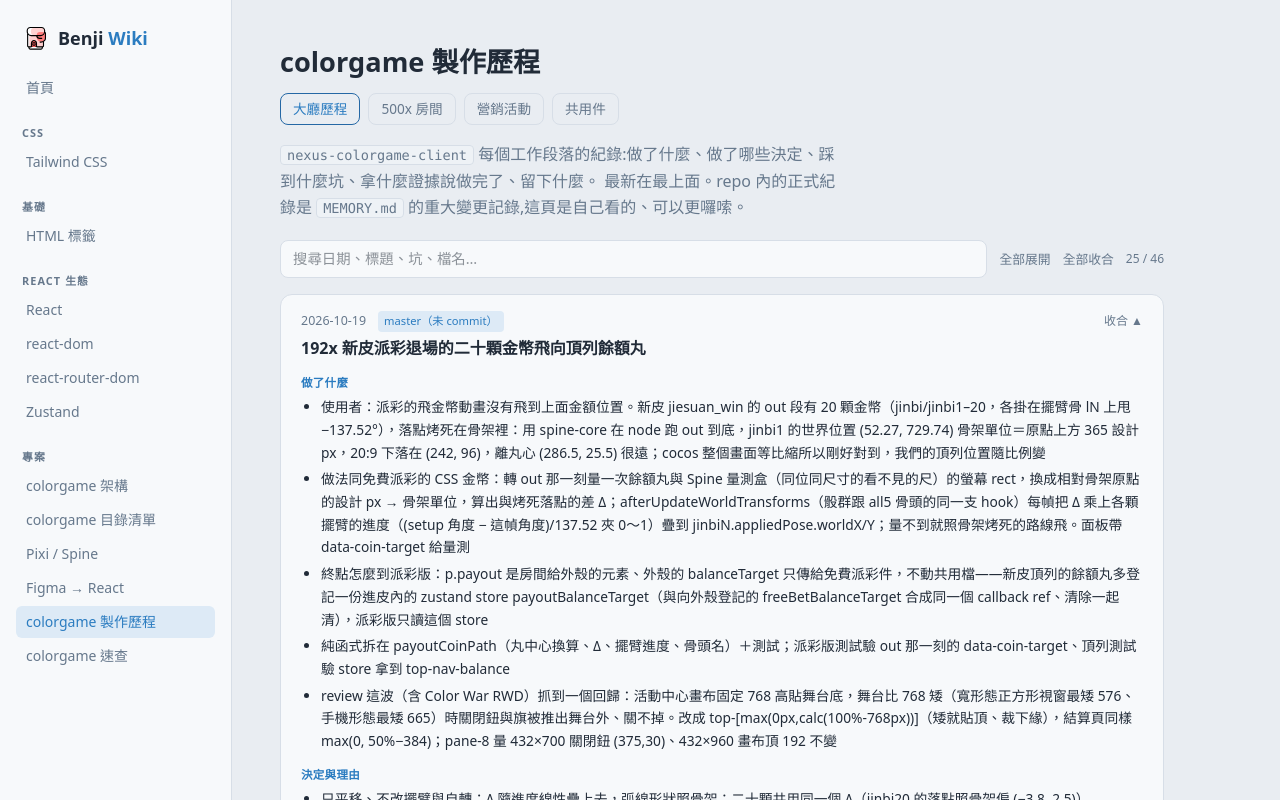
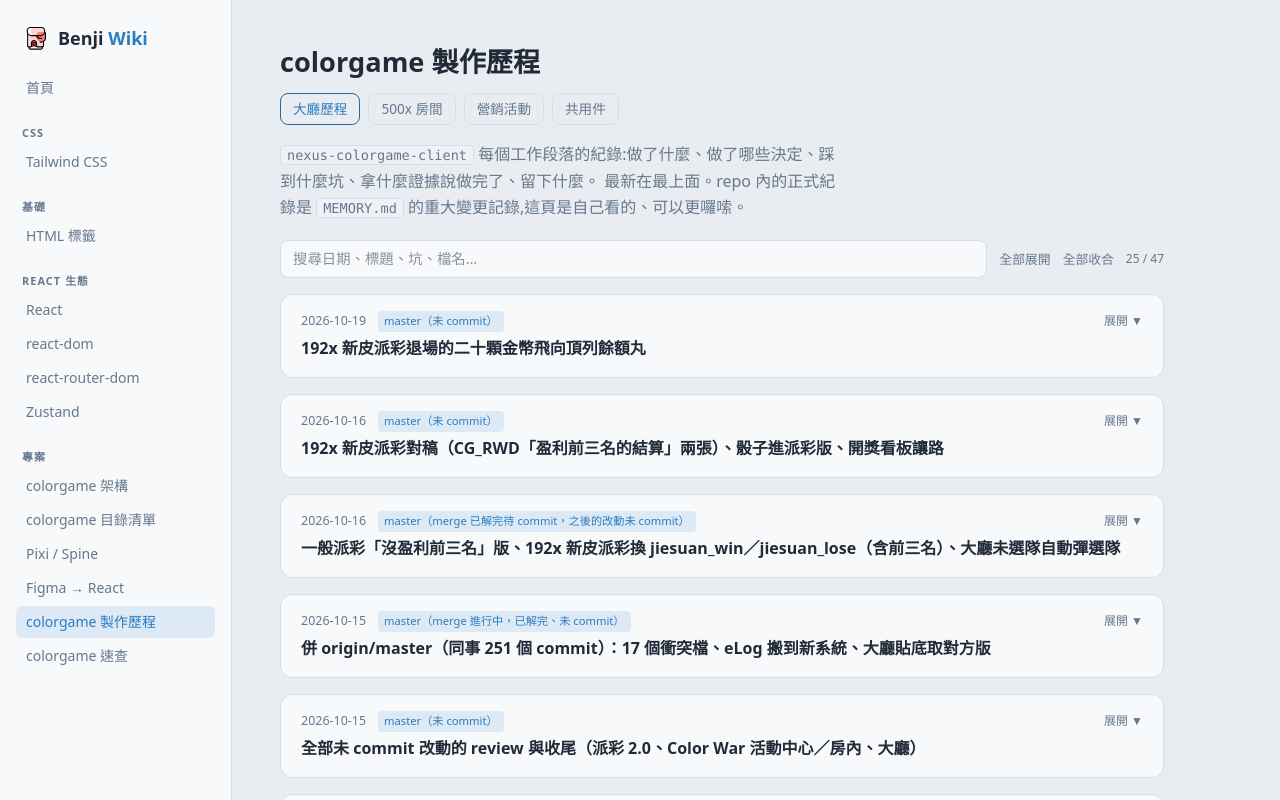
Before and after one commit to f840214/benji-wiki, a React (Vite) app: page /#/colorgame-log in a window 1280 px wide. Shown: the top 800 px of the page. Built offline with nearby package versions, Linux system fonts and the light colour scheme.

Commit message:
colorgame-log: 500x 注區對新稿

```diff
--- a/src/pages/ColorGameLogPage.jsx
+++ b/src/pages/ColorGameLogPage.jsx
@@ -16,6 +16,20 @@ import Code from '../components/Code.jsx'
 //   links    相關頁 / 文件([[文字, href]])
 
 const ENTRIES = [
+  {
+    topic: '500x',
+    date: '2026-10-19',
+    title: '500x 注區對新稿 CG_RWD R1z2OHiV1oDkkwQwp3t9U2（投注期間）',
+    branch: 'master（未 commit）',
+    summary: [
+      '使用者給 RWD 頁 105:179831（19 欄 UI 狀態 × 16:9／20:9／21:9／4:3），桌面 ~/Desktop/對稿圖/500x 已匯 7 張 16:9 圖；用 Figma 縮圖跟 PNG 比對出對應節點：投注期間＝自定義籌碼欄 1038:25361、抽電子倍率 105:184193、榜單 280:148633、派彩基本倍率 105:196914、第一次縮 252:80871、第二次縮 226:60146、路書內頁 1617:70041',
+      '使用者說主要看下注區。DOM 盒對節點座標：組合注格、六色格、賠率列、籌碼位置都 ≤0.5；修了四項：示意骰框左緣 4.2→5.2、欄距 48.35→48.05（框寬從 48.5 改回 46.5 時左緣沒補，三欄中心偏左 0.55～1.16）；六色格金額人數字底 5.4→3.9、圖示底 4.6→3.1（₱ 字形量到偏高 1.4～1.85）；組合注格人數圖示 10×11 → 13.05×14.57（墨跡 8 高 → 11.2，稿 12）並與金額隔 7；Any Double 人數右距 10→8.1',
+    ],
+    pitfalls: ['CGD19 是 no dealer 桌，沒影片，整頁像素差 98% 沒意義，measure_offset 相關值也都 < 0.7；改用 DOM 盒對節點座標＋同一字形（₱）的墨跡上下緣比', 'pane-8 這次在 DPR 1 螢幕、縮 0.98 顯示，量測有 ±0.5 噪音，只修 ≥1', '大廳找桌不能往上找 8 層祖先比字串（整個清單都含 CGD19），要找只含一顆 PLAY 鈕的那層'],
+    evidence: ['修後：黃格 ₱ 454.4–461.5 對稿 454.0–461.5、藍格 529.6–536.7 對 529.5–537.5、黃格圖示 452.3–462.5 對 452–463；骰框 15.38／63.44／111.48 對 15.42／63.47／111.51；bonus 測試 6 檔 59 全綠、lint 0'],
+    todo: ['其餘 6 張（抽電子倍率、第一次縮、第二次縮、派彩基本倍率、榜單、路書內頁）還沒對', '「1:1」稿上是「1: 1」（字串來自語言表，不動）'],
+    files: ['src/views/room/rooms/bonus/BonusBoard.tsx', 'docs/plan/500x房間設計規格.md'],
+  },
   {
     date: '2026-10-19',
     title: '192x 新皮派彩退場的二十顆金幣飛向頂列餘額丸',
```
